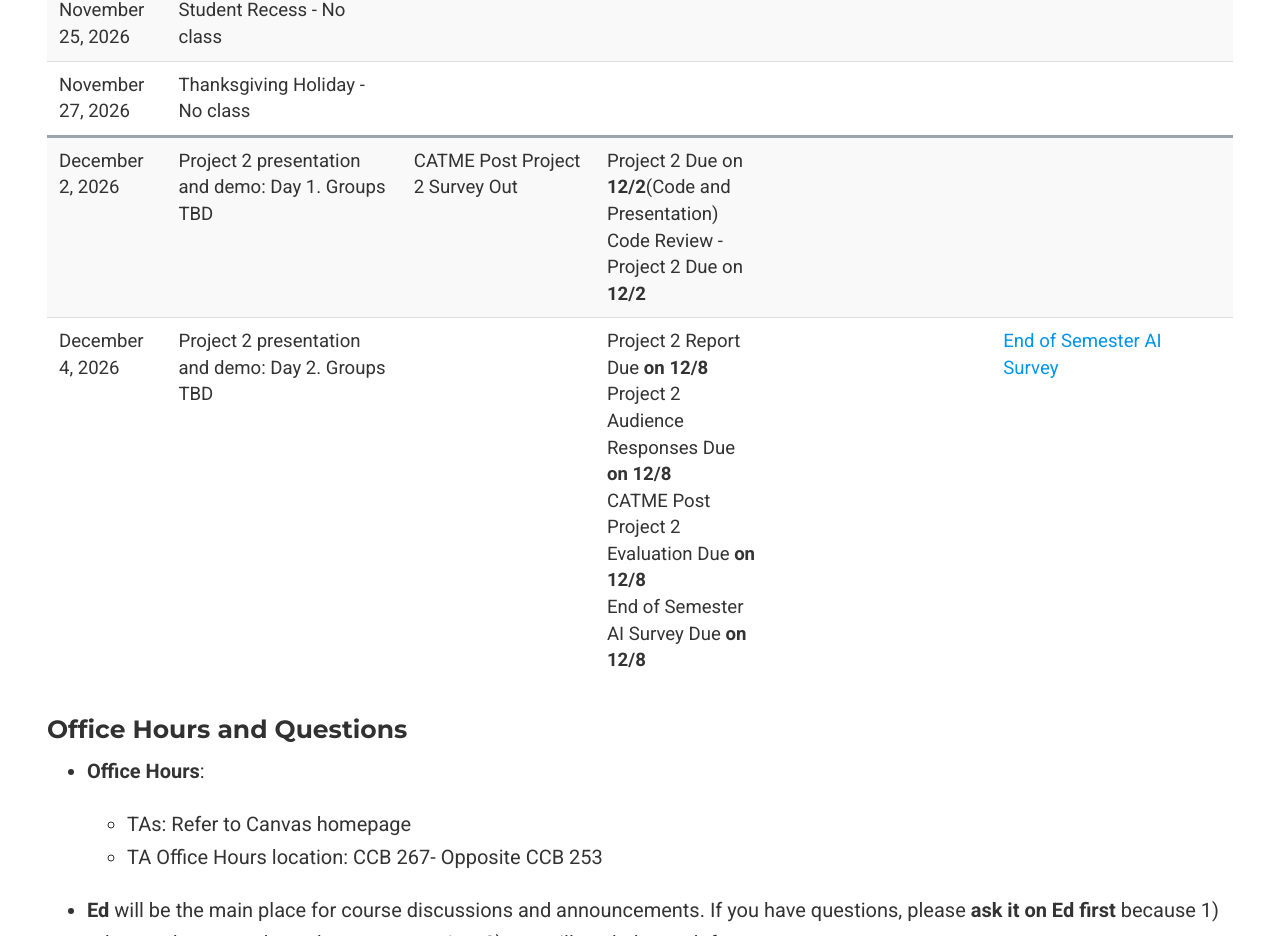
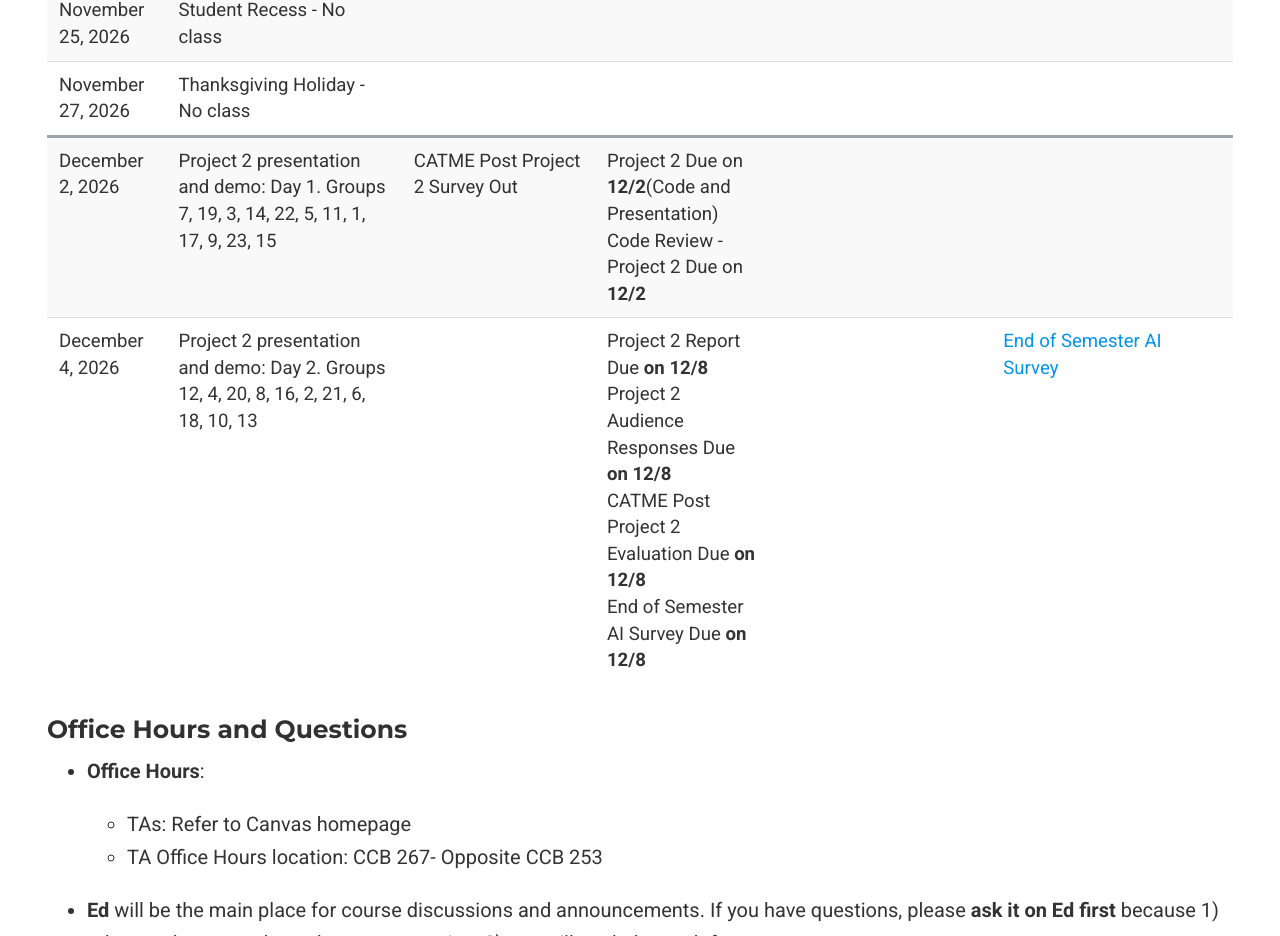
Before and after one commit to Nimisha-Roy/CS3300-Fall26, a plain HTML site: page index.html in a window 1280 px wide. Shown: the part 5635-6571 px from the top of the page. Drawn offline with nearby package versions, Linux system fonts and the light colour scheme; no server answers; some icons are missing.

Commit message:
added presentation groups

```diff
--- a/index.html
+++ b/index.html
@@ -486,7 +486,7 @@
 
 <tr class="schedule-week-a week-start">
   <td>December 2, 2026</td>
-    <td>Project 2 presentation and demo: Day 1. Groups TBD</td>
+    <td>Project 2 presentation and demo: Day 1. Groups 7, 19, 3, 14, 22, 5, 11, 1, 17, 9, 23, 15 </td>
     <td>CATME Post Project 2 Survey Out</td>
     <td>
       Project 2 Due on <b>12/2</b>(Code and Presentation)<br>
@@ -498,7 +498,7 @@
 
 <tr class="schedule-week-a">
   <td>December 4, 2026</td>
-  <td> Project 2 presentation and demo: Day 2. Groups TBD</td>
+  <td> Project 2 presentation and demo: Day 2. Groups 12, 4, 20, 8, 16, 2, 21, 6, 18, 10, 13 </td>
   <td></td>
   <td> Project 2 Report Due <b> on 12/8</b><br>
   Project 2 Audience Responses Due <b> on 12/8</b><br>
```
